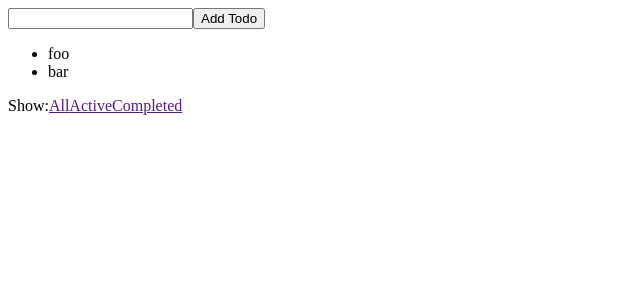
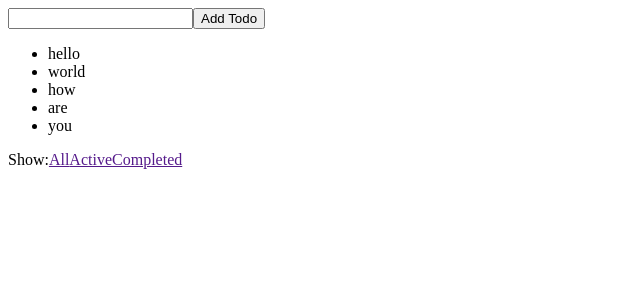
Before and after one commit to futantan/ReactTrainingDemos, a React (Create React App) app: page / in a window 1280 px wide. Shown: the top 300 px of the page, without its empty margins (0-640 px from the left). Built offline with nearby package versions, Linux system fonts and the light colour scheme.

Commit message:
Refactor pure html to static component

```diff
--- a/src/App.js
+++ b/src/App.js
@@ -11,26 +11,39 @@ const fakeData = {
   filter: 'all',
 };
 
-class App extends Component {
-  render() {
-    return (
-      <div>
+const TextFieldSubmit = (props) => (
   <form>
     <input type="text"/>
     <button type="submit">Add Todo</button>
   </form>
+);
 
+const List = (props) => (
   <ul>
-          <li>foo</li>
-          <li>bar</li>
+    {props.items.map((item) => <Item content={item.content}/>)}
   </ul>
+);
 
+const Item = (props) => (
+  <li>{props.content}</li>
+);
+
+const Filter = (props) => (
   <div>
     <span>Show:</span>
     <a href="">All</a>
     <a href="">Active</a>
     <a href="">Completed</a>
   </div>
+);
+
+class App extends Component {
+  render() {
+    return (
+      <div>
+        <TextFieldSubmit/>
+        <List items={fakeData.items}/>
+        <Filter/>
       </div>
     );
   }
```
Lines whose indentation alone changed are shown as unchanged.
